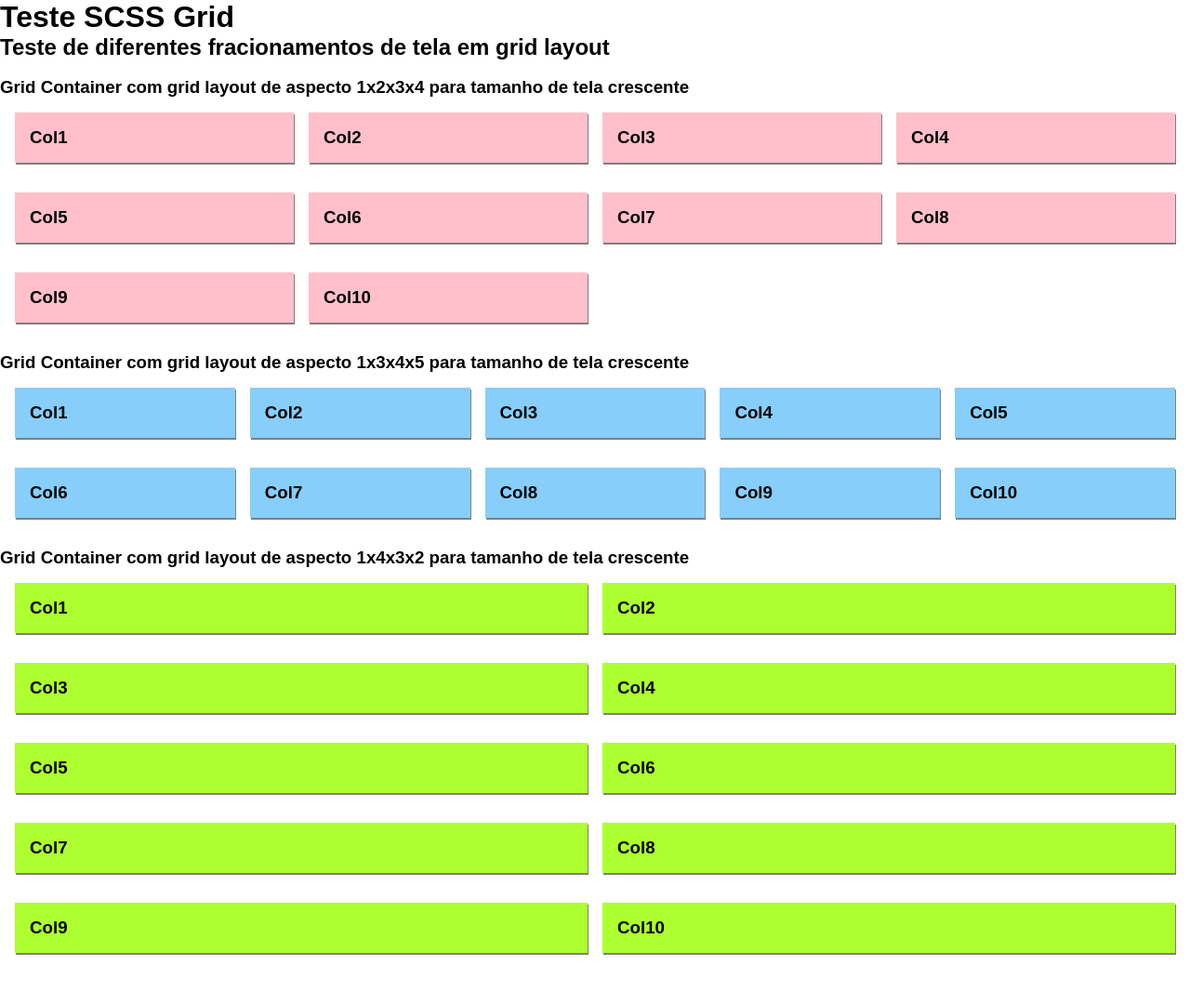
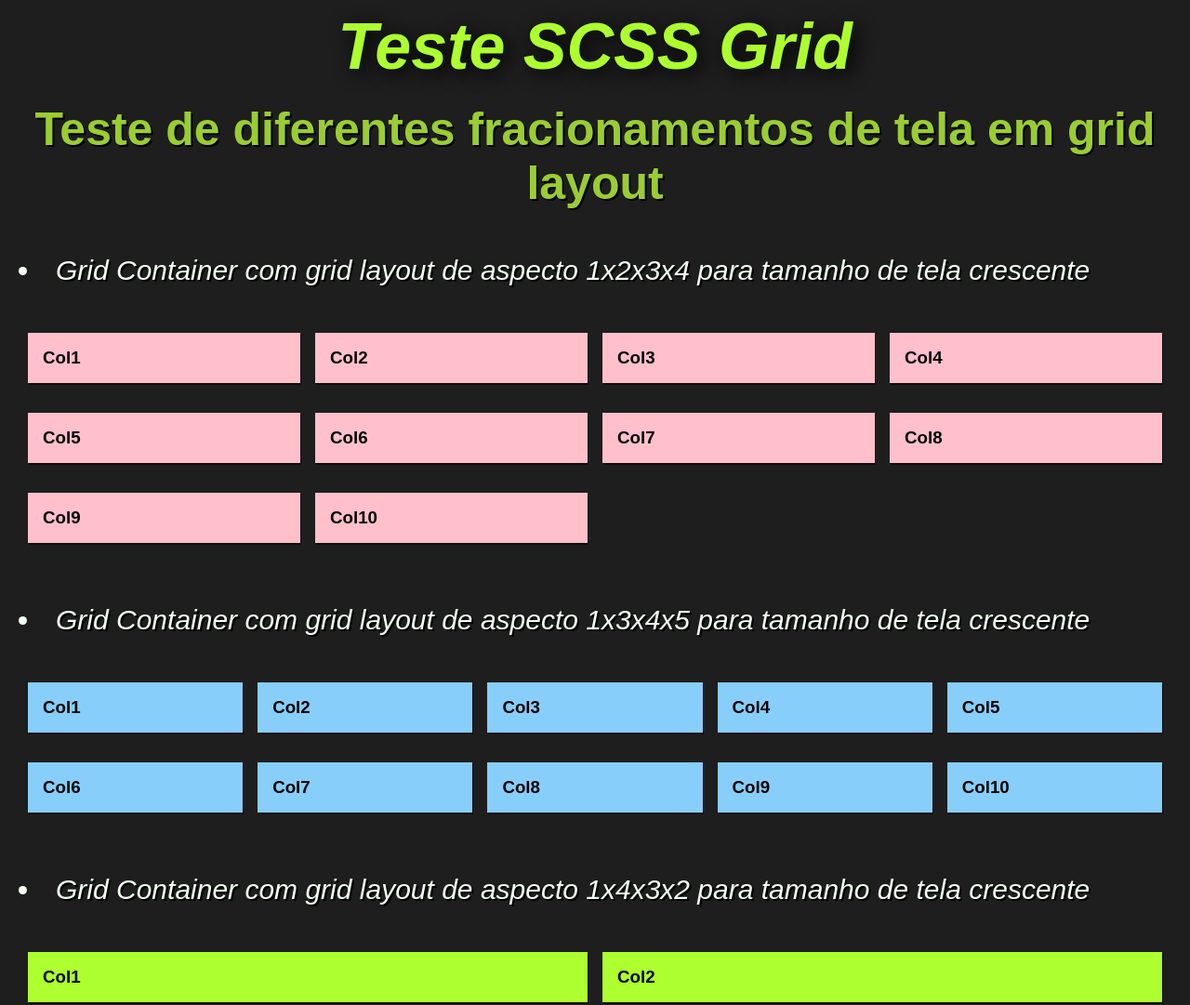
Before and after one commit to luizfelipers/CSSgridLayout, a plain HTML site: page index.html in a window 1280 px wide. Shown: the top 1081 px of the page at 93% size. Before the commit the page ends 1057 px from the top, so only its background shows below. Drawn offline with Linux system fonts and the light colour scheme.

Commit message:
finalização

```diff
--- a/index.html
+++ b/index.html
@@ -13,7 +13,7 @@
 
     <br>
     <!-- CSS grid Container-->
-    <h3>Grid Container com grid layout de aspecto 1x2x3x4 para tamanho de tela crescente</h3>
+    <li>Grid Container com grid layout de aspecto 1x2x3x4 para tamanho de tela crescente</li>
     <div class="grid">
 
         <div class="col">
@@ -58,7 +58,7 @@
 
     </div>
 
-    <h3>Grid Container com grid layout de aspecto 1x3x4x5 para tamanho de tela crescente</h3>
+    <li>Grid Container com grid layout de aspecto 1x3x4x5 para tamanho de tela crescente</li>
     <div class="grid2">
 
         <div class="col2">
@@ -103,7 +103,7 @@
 
     </div>
 
-    <h3>Grid Container com grid layout de aspecto 1x4x3x2 para tamanho de tela crescente</h3>
+    <li>Grid Container com grid layout de aspecto 1x4x3x2 para tamanho de tela crescente</li>
     <div class="grid3">
 
         <div class="col3">
--- a/scss/main.scss
+++ b/scss/main.scss
@@ -5,10 +5,39 @@
 
     font-family: sans-serif;
 }
+body{
+    background-color: rgb(30, 30, 30);
+}
+
+h1 ,h2{
+    text-align: center;
+    font-weight: 600;
+    color: yellowgreen;
+    text-shadow: 2px 2px black;
+    font-size: 50px;
+    padding: 10px;
+}
+
+h1{
+    font-style: italic;
+    cursor: pointer;
+    color: greenyellow;
+    font-size: 70px;
+    text-shadow: 5px 5px 20px black;
+}
+
+
+li{
+    padding: 20px;
+    font-style: italic;
+    font-size: 30px;
+    color: honeydew;
+    text-shadow: 2px 2px black;
+}
 
 .grid{
 
-    padding: 16px;
+    padding: 30px;
     display: grid;
     grid-gap: 16px;
 
@@ -46,7 +75,7 @@
 .grid2{
 
 
-        padding: 16px;
+        padding: 30px;
         display: grid;
         grid-gap: 16px;
 
@@ -85,7 +114,7 @@
 .grid3{
 
 
-    padding: 16px;
+    padding: 30px;
     display: grid;
     grid-gap: 16px;
 
```
Also changed, not shown: scss/main.css, 1 other file.
